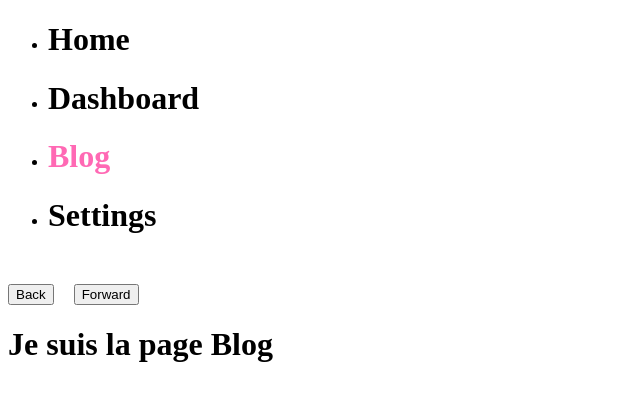
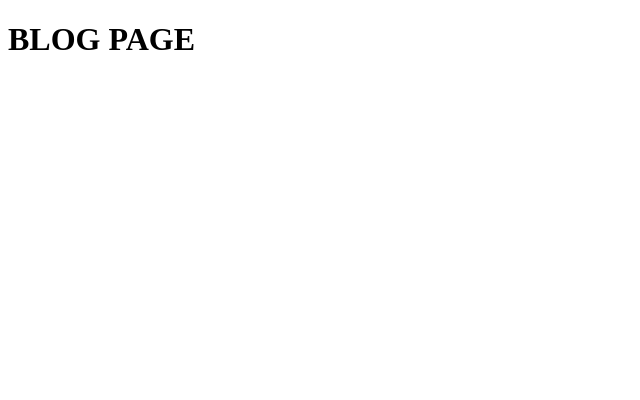
Before and after one commit to Rimao416/nextjs, a Next.js app: page /blog in a window 1280 px wide. Shown: the top 400 px of the page, without its empty margins (0-640 px from the left). Built offline with nearby package versions, Linux system fonts and the light colour scheme.

Commit message:
06_GroupRoutes

```diff
--- /dev/null
+++ b/app/(marketing)/blog/page.tsx
@@ -0,0 +1,11 @@
+import React from "react";
+
+function BlogPage() {
+  return (
+    <div>
+      <h1>BLOG PAGE</h1>
+    </div>
+  );
+}
+
+export default BlogPage;
--- /dev/null
+++ b/app/(marketing)/layout.tsx
@@ -0,0 +1,3 @@
+export default function MarketingLayout({ children }:Readonly<{ children: React.ReactNode }>) {
+  return <div>{children}</div>;
+}
--- /dev/null
+++ b/app/(shop)/account/page.tsx
@@ -0,0 +1,3 @@
+export default function AccountPage() {
+  return <div>Je suis la page account</div>;
+}
--- a/app/globals.css
+++ b/app/globals.css
@@ -1,3 +1,29 @@
+*{
+  margin: 0;
+  padding: 0;
+  box-sizing: border-box;
+}
+body{
+  font-family: sans-serif;
+  min-height: 100vh;
+  place-items: center;
+
+}
+ul{
+  list-style-type: none;
+  display: flex;
+  gap: 50px;
+  margin-top: 50px;
+}
+a{
+  text-decoration: none;
+  color: inherit;
+}
+h1{
+  font-size: 2rem;
+}
+
+
 .header ul{
   display: flex;
   justify-content: center;
--- a/app/layout.tsx
+++ /dev/null
@@ -1,21 +0,0 @@
-import "./globals.css";
-import Header from "@/components/header";
-
-export const metadata = {
-  title: "Next.js Course",
-  description: "Generated by Next.js",
-};
-export default function RootLayout({
-  children,
-}: Readonly<{
-  children: React.ReactNode;
-}>) {
-  return (
-    <html lang="en">
-      <body>
-        <Header />
-        {children}
-      </body>
-    </html>
-  );
-}
--- a/app/template.tsx
+++ /dev/null
@@ -1,14 +0,0 @@
-"use client";
-import "./globals.css";
-import { useEffect } from "react";
-
-export default function RootLayout({
-  children,
-}: Readonly<{
-  children: React.ReactNode;
-}>) {
-  useEffect(() => {
-    console.log("font loaded");
-  }, []);
-  return <div>{children}</div>;
-}
--- a/components/header.tsx
+++ b/components/header.tsx
@@ -26,6 +26,19 @@ function Header() {
             </h1>
           </span>
         </li>
+
+        <li className="nav-link">
+          <span onClick={() => router.push("/about")}>
+            <h1
+              data-name="about"
+              className={pathname === "/about" ? "active" : ""}
+            >
+              About
+            </h1>
+          </span>
+        </li>
+
+
         <li className="nav-link">
           <span onClick={() => router.push("/blog")}>
             <h1
@@ -33,6 +46,16 @@ function Header() {
               className={pathname === "/blog" ? "active" : ""}
             >
               Blog
+            </h1>
+          </span>
+        </li>
+        <li className="nav-link">
+          <span onClick={() => router.push("/account")}>
+            <h1
+              data-name="account"
+              className={pathname === "/account" ? "active" : ""}
+            >
+              Account
             </h1>
           </span>
         </li>
```
Also changed, not shown: app/(home)/layout.tsx (added, +16 -0 lines), app/(shop)/layout.tsx (added, +16 -0 lines), app/page.tsx (deleted, +0 -12 lines), app/(home)/page.tsx (added), app/(marketing)/about/page.tsx (added).
